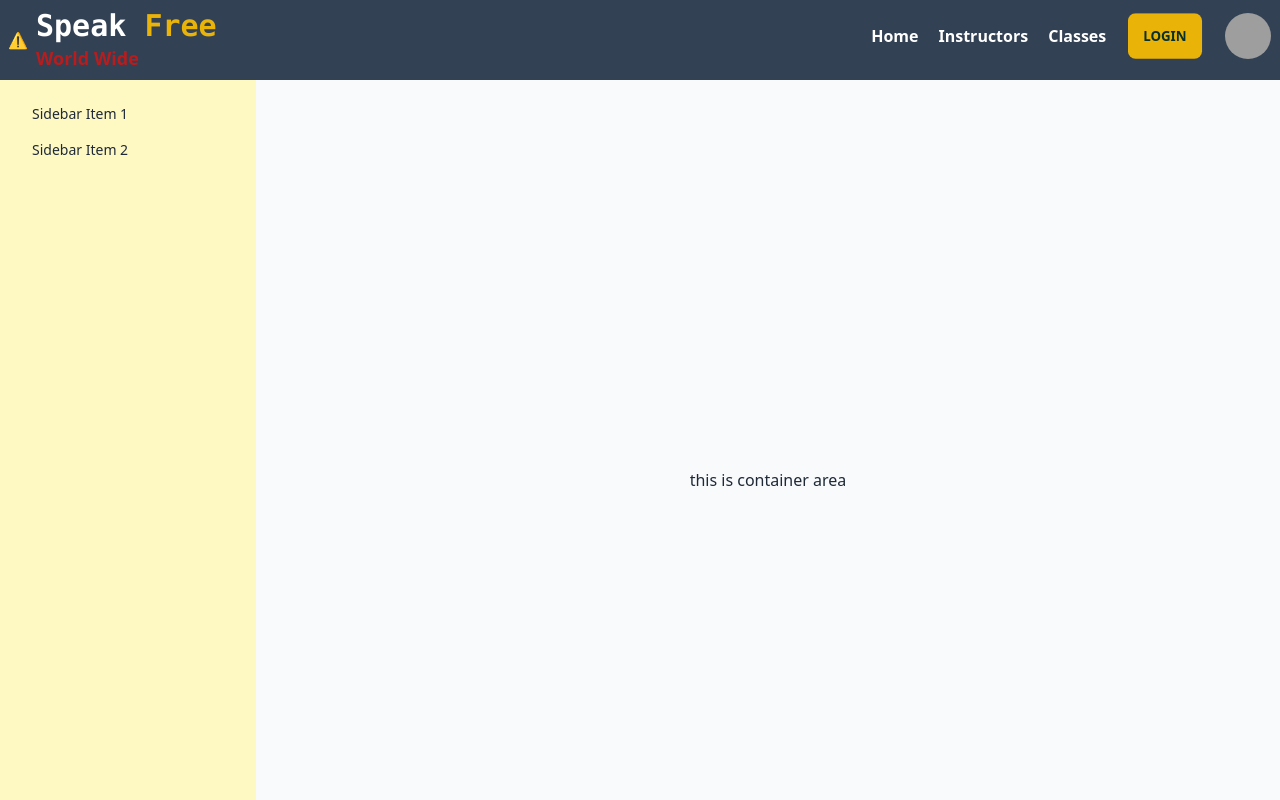
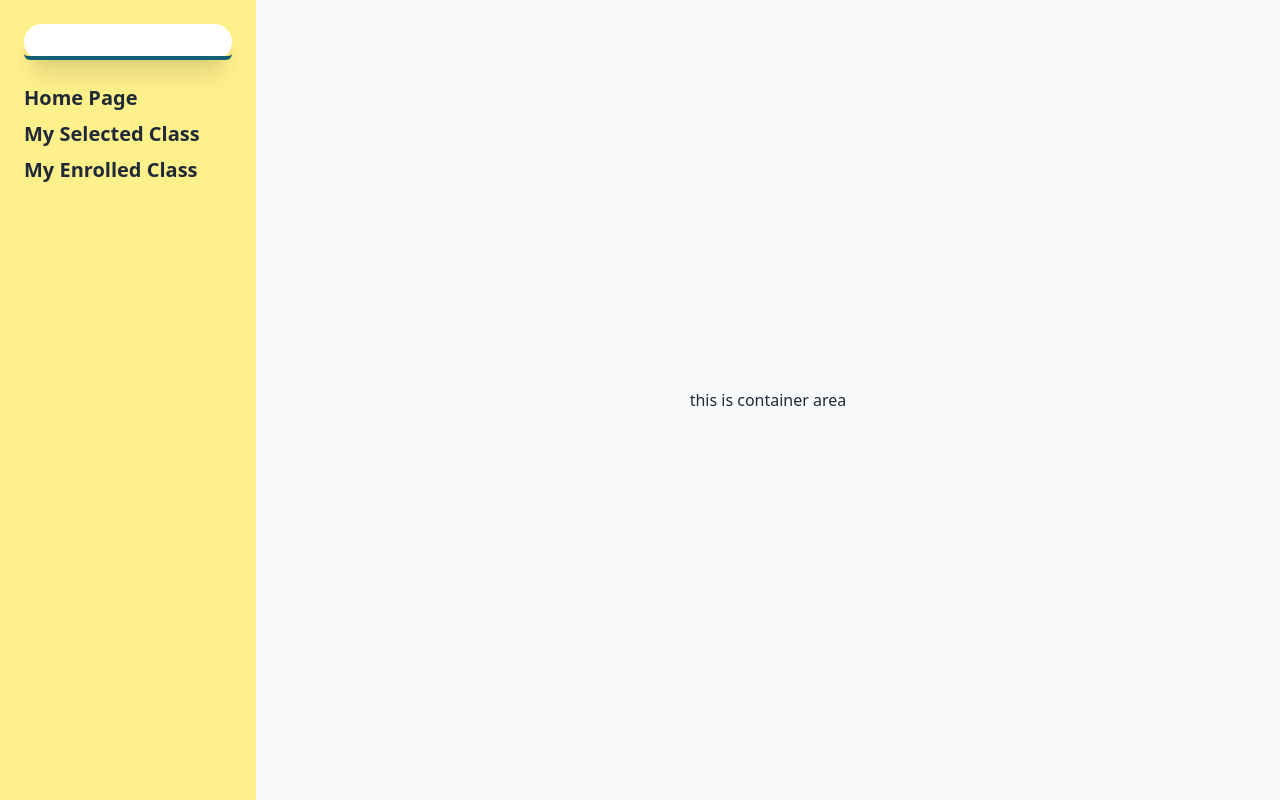
Before and after one commit to TariqulIslamTusher/Speak-Free-World-Wide-Client, a React (Vite) app: page /dashboard in a window 1280 px wide. Shown: the top 800 px of the page. Built offline with nearby package versions, Linux system fonts and the light colour scheme; no server answers; grey boxes are pictures that could not be loaded.

Commit message:
created dashboard for user

```diff
--- /dev/null
+++ b/src/Layouts/DashbordLayouts.jsx
@@ -0,0 +1,10 @@
+import React from 'react';
+import { Outlet } from 'react-router-dom';
+
+const DashbordLayouts = () => {
+    return (
+        <Outlet></Outlet>
+    );
+};
+
+export default DashbordLayouts;
--- a/src/Pages/DashBoard/DashBoard.jsx
+++ b/src/Pages/DashBoard/DashBoard.jsx
@@ -1,23 +1,77 @@
-import React from 'react';
+import React, { useContext } from 'react';
+import { Link, NavLink } from 'react-router-dom';
+import 'react-tooltip/dist/react-tooltip.css'
+import { AuthContext } from '../../Components/AuthProvider/Authprovider';
+import { FaBarcode, FaBars } from 'react-icons/fa';
+import { Player } from '@lottiefiles/react-lottie-player';
+
 
 const DashBoard = () => {
+    const { user } = useContext(AuthContext)
+
     return (
         <div className="drawer lg:drawer-open">
+
             <input id="my-drawer-2" type="checkbox" className="drawer-toggle" />
             <div className="drawer-content flex flex-col items-center bg-slate-50 justify-center ">
+                <div className='menu lg:hidden dropdown-content divide-y my-3 px-5 py-2 shadow-lg bg-base-100 rounded-box w-full md:w-72 text-lg'>
+                    <label htmlFor="my-drawer-2" className="drawer-button lg:hidden flex items-center justify-between">
+                        <FaBars></FaBars>
+                        <div className="flex flex-row-reverse items-center gap-2">
+                            <Link to='/'>
+                                <Player
+                                    src='https://assets10.lottiefiles.com/packages/lf20_fksm3n4x.json'
+                                    className="player w-16"
+                                    loop
+                                    autoplay>
+                                </Player>
+                            </Link>
+
+
+                            <div>
+                                <h2 className='text-lg sm:text-xl md:text-3xl font-bold font-mono text-black'>Speak <span className='text-yellow-500'>Free</span></h2>
+                                <h2 className='text-lg font-bold text-red-700'>World Wide </h2>
+                            </div>
+                        </div>
+                    </label>
+
+                </div>
                 {/* Page content here */}
-                    <div>
-                        this is container area
-                    </div>
-                <label htmlFor="my-drawer-2" className="btn btn-primary drawer-button lg:hidden">Open Drawer</label>
+                <div>
+                    this is container area
+                </div>
+
 
             </div>
+
+
             <div className="drawer-side">
                 <label htmlFor="my-drawer-2" className="drawer-overlay"></label>
-                <ul className="menu p-4 w-64 h-full bg-yellow-100 text-base-content">
+                <ul className="menu p-6 w-64 h-full bg-yellow-200 text-xl font-semibold">
                     {/* Sidebar content here */}
-                    <li><a>Sidebar Item 1</a></li>
-                    <li><a>Sidebar Item 2</a></li>
+                    <div className='bg-white shadow-xl rounded-3xl mb-6'>
+                        <div className='w-32 mx-auto my-3'>
+                            <img className='rounded-full' src={user?.photoURL} alt="" />
+                        </div>
+                        <h2 className='border-0 rounded-xl text-center border-b-4 border-cyan-800 pb-2 transition-all duration-200 text-2xl font-semibold'>{user?.displayName}</h2>
+                    </div>
+
+                    <NavLink className={({ isActive, isPending }) =>
+                        isPending ? "pending" : isActive ? "active" : ""} to='/'>
+                        <li className='hover:border-b-2 border-cyan-800 pb-2 transition-all duration-200'>Home Page</li>
+                    </NavLink>
+                    <NavLink className={({ isActive, isPending }) =>
+                        isPending ? "pending" : isActive ? "active" : ""} to='/mySelectedClass'>
+                        <li className='hover:border-b-2 border-cyan-800 pb-2 transition-all duration-200'>My Selected Class</li>
+                    </NavLink>
+
+                    <NavLink className={({ isActive, isPending }) =>
+                        isPending ? "pending" : isActive ? "active" : ""} to='/myEnrolledClass'>
+                        <li className='hover:border-b-2 border-cyan-800 pb-2 transition-all duration-200'>My Enrolled Class</li>
+                    </NavLink>
+
+
+
                 </ul>
 
             </div>
```
Also changed, not shown: src/router.jsx (+11 -4 lines).
